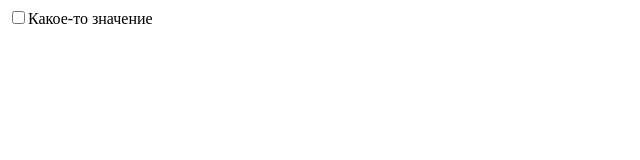
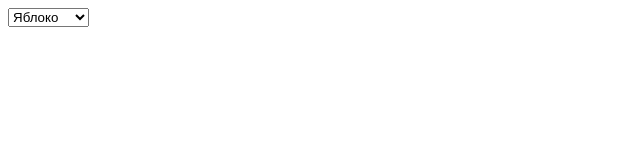
Before and after one commit to EvgenPrushk/ReactLessons, a React (Create React App) app in the folder react-tutorial/: page / in a window 1280 px wide. Shown: the top 160 px of the page, without its empty margins (0-640 px from the left). Built offline with nearby package versions, Linux system fonts and the light colour scheme.

Commit message:
feat: add lesson11(select)

```diff
--- a/react-tutorial/src/App.js
+++ b/react-tutorial/src/App.js
@@ -1,25 +1,47 @@
 import React from "react";
+import { useState } from "react";
 // import { useState } from "react";
-import { useState } from "react";
-import Content from "./Content";
-import RecursiveButton from "./RecursiveButton";
+// import Content from "./Content";
+// import RecursiveButton from "./RecursiveButton";
 
 function App(props) {
-  const [checked, setChecked] = useState(false);
-
+  const [value, setValue] = useState("Яблоко");
+  const handlerChange = (e) => {
+    setValue(e.target.value);
+    console.log(e.target.value);
+  };
   return (
-    <div>
-      <label>
-        <input
-          type="checkbox"
-          checked={checked}
-          onChange={() => setChecked(!checked)}
-          />
-          Какое-то значениe
-      </label>
-    </div>
+    <select value={value} onChange={handlerChange}>
+      <option value="Яблоко">Яблоко</option>
+      <option value="Банан">Банан</option>
+      <option value="Кокос">Кокос</option>
+      <option value="Виноград">Виноград</option>
+      <option value="Слива">Слива</option>
+    </select>
   );
 }
+
+// function App(props) {
+//   const [checked, setChecked] = useState(false);
+
+//   const item = ["Яблоко", "Банан", "Кокос", "Виноград", "Слива"];
+//   return (
+//     <ul>
+//       {item.map((item) => (
+//         <li key={item}>
+//           <label>
+//             <input
+//               type="radio"
+//               checked={checked === item}
+//               onChange={() => setChecked(item)}
+//             />
+//             {item}
+//           </label>
+//         </li>
+//       ))}
+//     </ul>
+//   );
+// }
 // 09-31
 // class App extends React.Component {
 //   constructor(props) {
```
